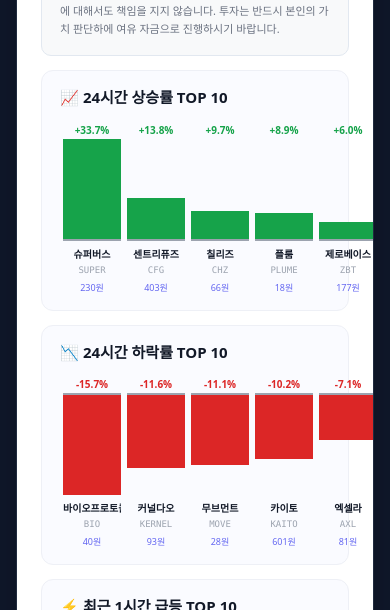
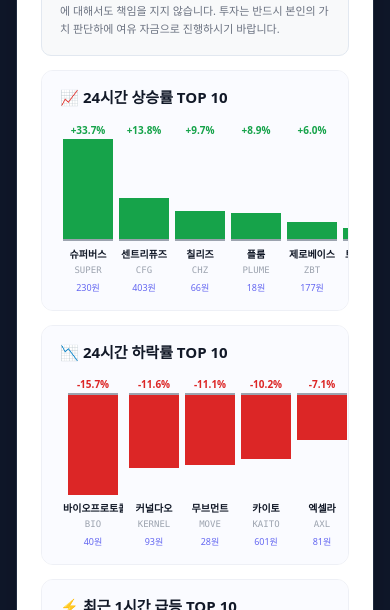
Before and after one commit to sungsickpark-eng/coin-briefing, a Next.js app: page / in a window 390 px wide. Shown: the part 958-1568 px from the top of the page. Built offline with nearby package versions, Linux system fonts and the light colour scheme.

Commit message:
Fix mobile bar chart: horizontal scroll, remove forced 100% on bar tables

```diff
--- a/app/globals.css
+++ b/app/globals.css
@@ -21,10 +21,28 @@ body {
   max-width: 100%;
 }
 
+/* 기본: collapse만 적용. 100%/fixed는 코인 테이블에만 */
 .briefing-content table {
+  border-collapse: collapse;
+}
+
+/* 코인 현황 테이블만 100% 폭 + 고정 레이아웃 */
+.briefing-content table:has(thead),
+.briefing-content .coin-overview-card table {
   width: 100% !important;
-  border-collapse: collapse;
   table-layout: fixed;
+}
+
+/* 바 차트 카드: 모바일에서 가로 스크롤 */
+.briefing-content > div:not(.coin-overview-card) {
+  overflow-x: auto;
+  -webkit-overflow-scrolling: touch;
+}
+
+/* 바 차트 내 테이블·셀: max-width 해제하여 고정 픽셀 폭 유지 */
+.briefing-content > div:not(.coin-overview-card) table,
+.briefing-content > div:not(.coin-overview-card) td {
+  max-width: none;
 }
 
 /* 전체 코인 테이블 컬럼 너비 고정 — coin-overview-card 안에만 적용 */
```
